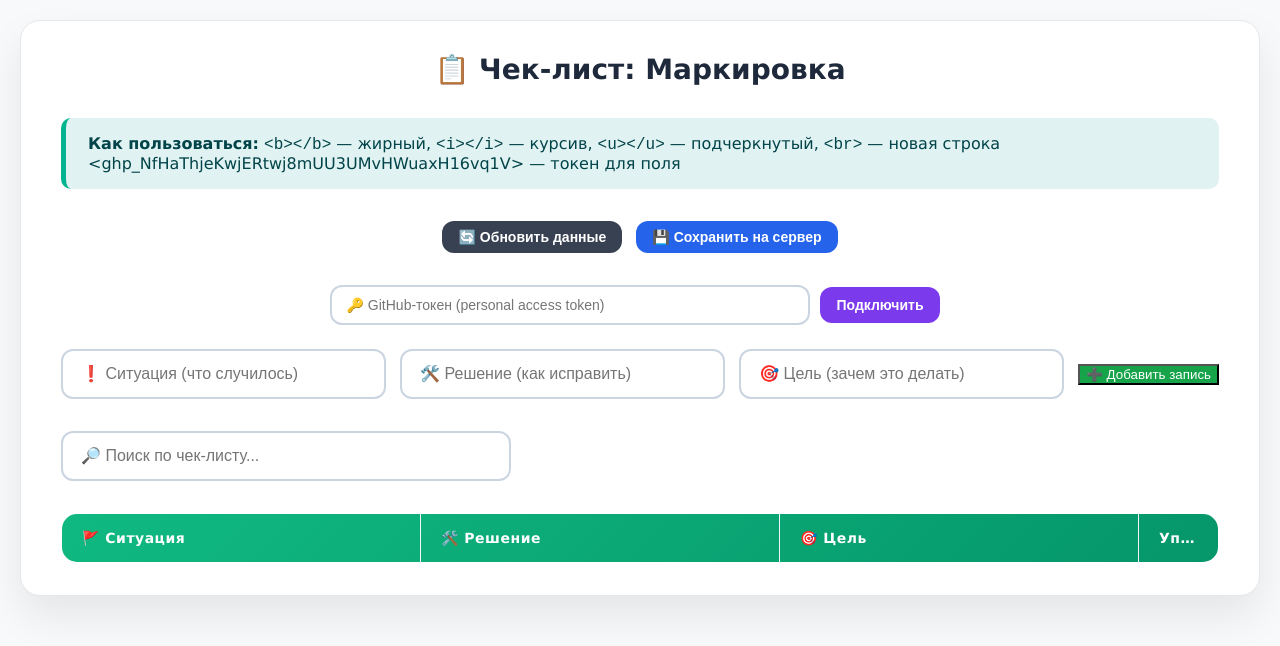
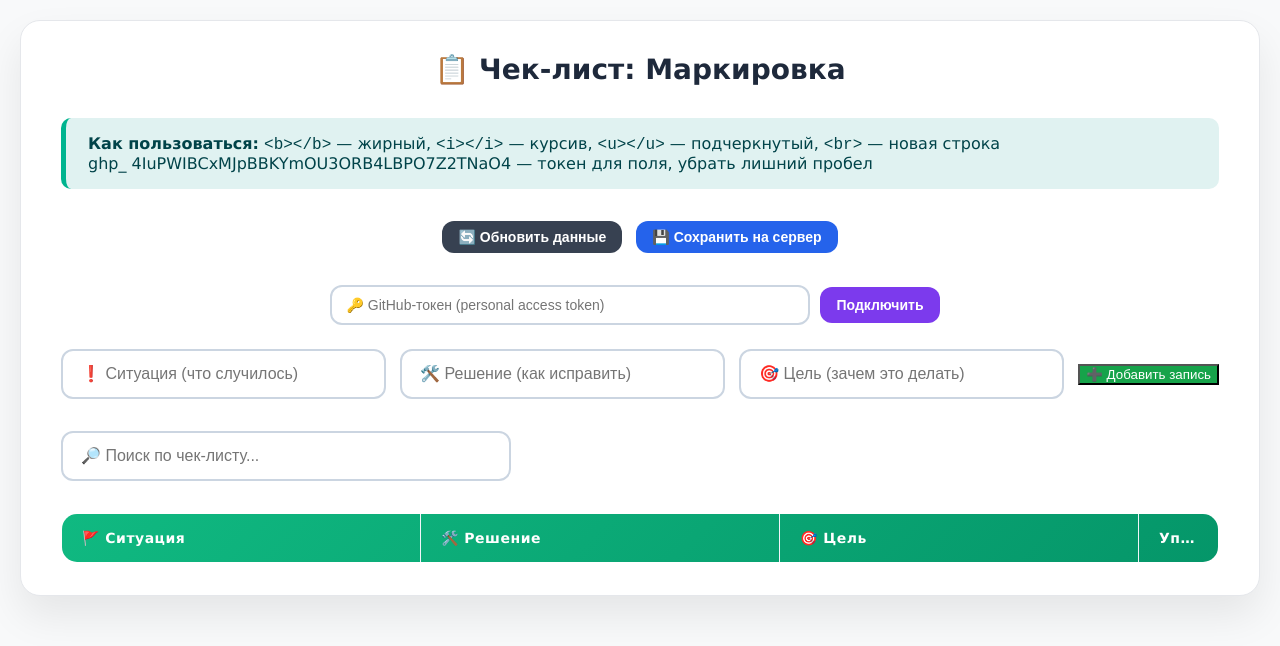
Before and after one commit to cherepanka/my-checklist, a plain HTML site: page index.html in a window 1280 px wide. Drawn offline with Linux system fonts and the light colour scheme; no server answers.

Commit message:
Update index.html

```diff
--- a/index.html
+++ b/index.html
@@ -76,7 +76,7 @@
     <div class="wrapper">
         <h2>📋 Чек-лист: Маркировка</h2>
 
-        <div class="format-info"><strong>Как пользоваться:</strong> <code>&lt;b&gt;&lt;/b&gt;</code> — жирный, <code>&lt;i&gt;&lt;/i&gt;</code> — курсив, <code>&lt;u&gt;&lt;/u&gt;</code> — подчеркнутый, <code>&lt;br&gt;</code> — новая строка </br> &lt;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&gt; —  токен для поля </div>
+        <div class="format-info"><strong>Как пользоваться:</strong> <code>&lt;b&gt;&lt;/b&gt;</code> — жирный, <code>&lt;i&gt;&lt;/i&gt;</code> — курсив, <code>&lt;u&gt;&lt;/u&gt;</code> — подчеркнутый, <code>&lt;br&gt;</code> — новая строка </br> ghp_ 4IuPWIBCxMJpBBKYmOU3ORB4LBPO7Z2TNaO4 —  токен для поля, убрать лишний пробел </div>
 
         <div id="conflictAlert">
             <span>⚠️ Данные на сервере изменились другим пользователем.</span>
```
